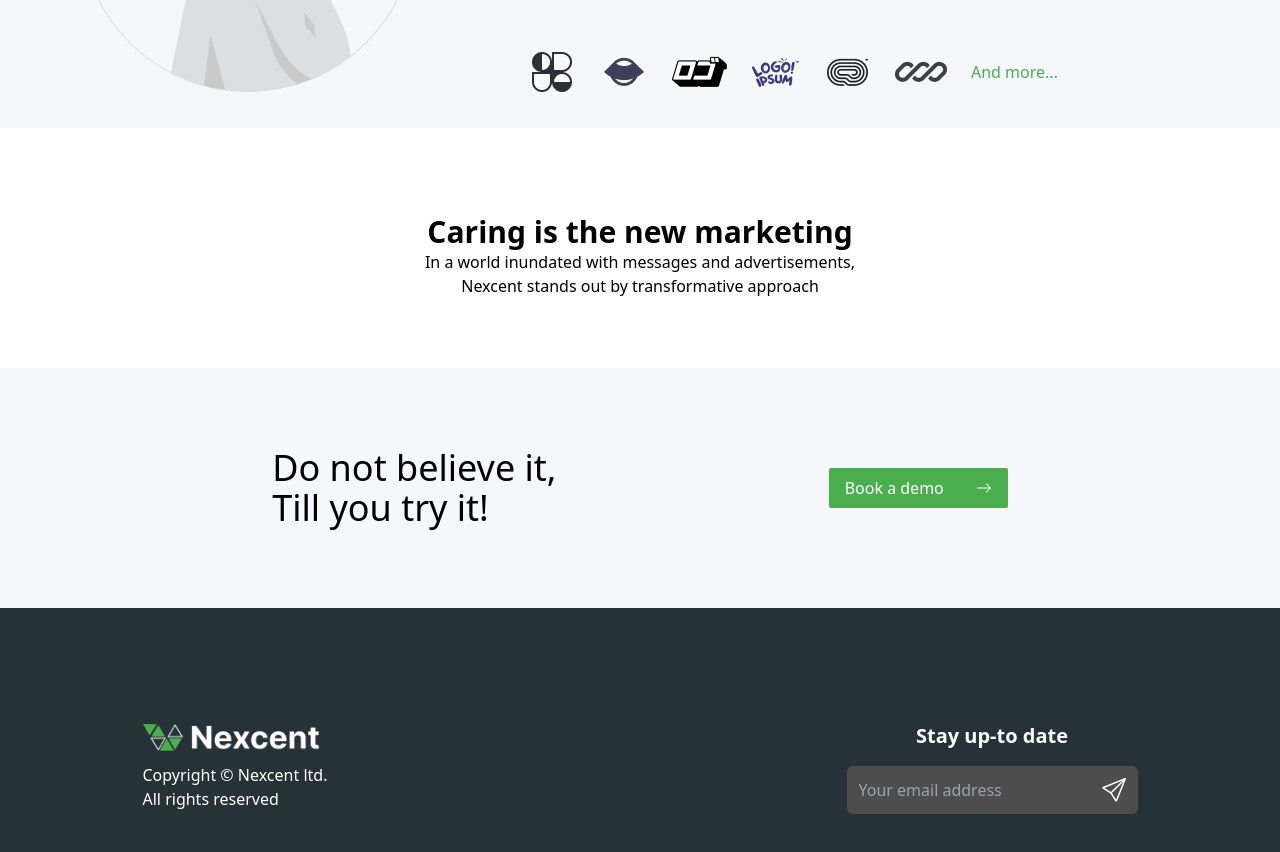
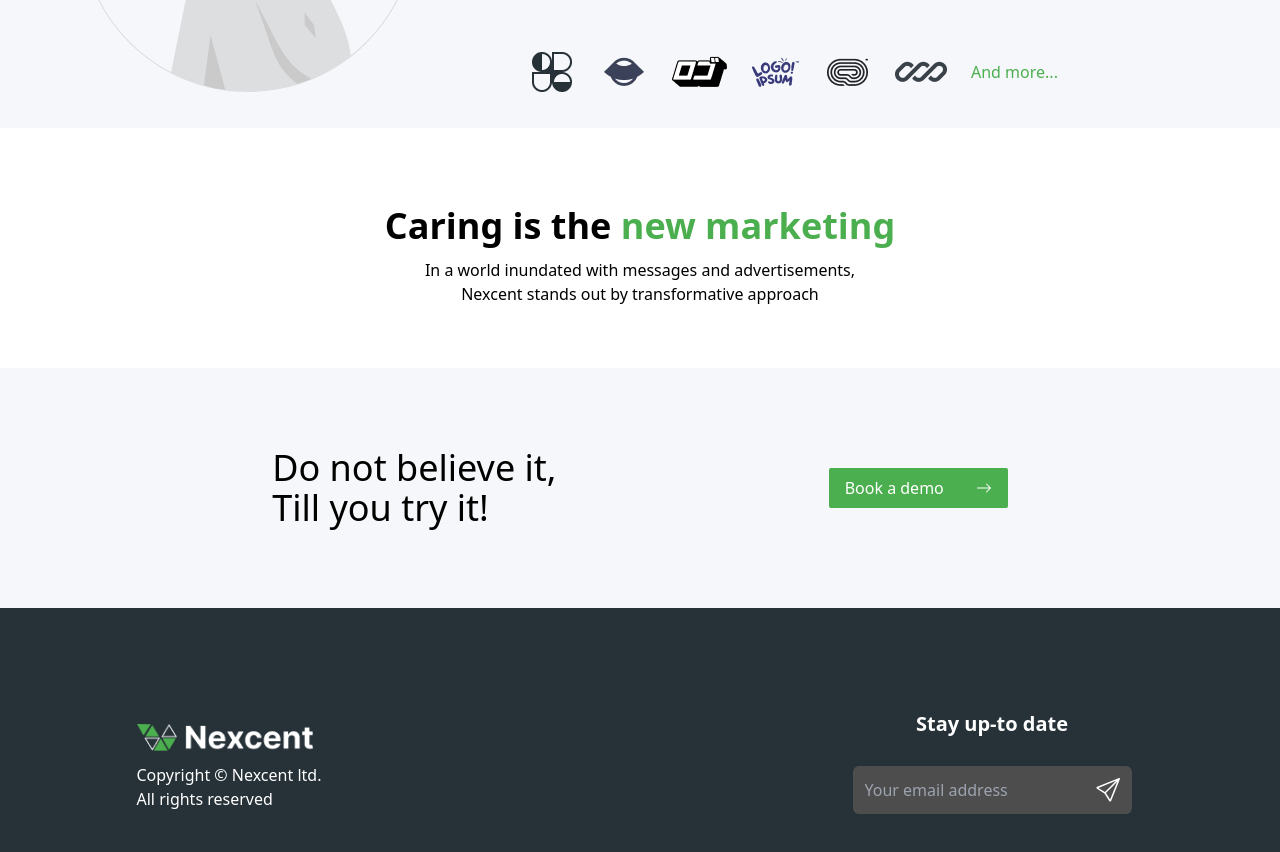
Before and after one commit to Anzi15/Nexcent, a website: page index.html in a window 1280 px wide. Shown: the part 3280-4132 px from the top of the page. Drawn offline with Linux system fonts and the light colour scheme.

Commit message:
email form added

```diff
--- a/index.html
+++ b/index.html
@@ -245,9 +245,9 @@
     </section>
 
     <!-- section caring is marketing -->
-    <section class="w-screen h-[30vh] flex flex-col justify-center items-center p-4">
-        <h1 class="text-3xl font-semibold text-center pt-4">Caring is the new marketing</h1>
-        <p class="m-w-[10rem] text-center ">In a world inundated with messages and advertisements, <br> Nexcent stands out by transformative approach</p>
+    <section class="w-screen h-[30vh] flex flex-col justify-center items-center p-4 gap-3">
+        <h1 class="text-4xl  font-bold text-center pt-4 hover:decoration-dotted hover:decoration-brand_primary hover:underline underline-offset-4">Caring is the <span class="text-brand_primary">new marketing</span></h1>
+        <p class="w-[35%] text-center ">In a world inundated with messages and advertisements, Nexcent stands out by transformative approach</p>
     </section>
 
     <!-- section try first -->
@@ -278,13 +278,18 @@
         <div class="grid gap-4">
             <h1 class="font-semibold text-xl text-center">Stay up-to date</h1>
 
-            <form class="bg-d_grey flex gap-3 p-3 rounded-md">
-                <input required class="focus-visible:outline-none bg-d_grey" placeholder="Your email address" type="email" name="" id="">
-                <button>
-                    <svg xmlns="http://www.w3.org/2000/svg" width="1.5rem" fill="currentColor" class="bi bi-send" viewBox="0 0 16 16">
-                        <path d="M15.854.146a.5.5 0 0 1 .11.54l-5.819 14.547a.75.75 0 0 1-1.329.124l-3.178-4.995L.643 7.184a.75.75 0 0 1 .124-1.33L15.314.037a.5.5 0 0 1 .54.11ZM6.636 10.07l2.761 4.338L14.13 2.576zm6.787-8.201L1.591 6.602l4.339 2.76z"/>
-                      </svg>
-                </button>
+            <form class="flex gap-3 p-3  flex-col" id="form_email" onsubmit=" document.getElementById('form_email_message').classList.remove('hidden'); this.reset(); return false">
+                <div class="flex rounded-md p-3 bg-d_grey">
+
+                    <input required class="focus-visible:outline-none bg-d_grey" placeholder="Your email address" type="email" name="email_inp" id="">
+                    <button id="form_email_submit">
+                        <svg xmlns="http://www.w3.org/2000/svg" width="1.5rem" fill="currentColor" class="bi bi-send" viewBox="0 0 16 16">
+                            <path d="M15.854.146a.5.5 0 0 1 .11.54l-5.819 14.547a.75.75 0 0 1-1.329.124l-3.178-4.995L.643 7.184a.75.75 0 0 1 .124-1.33L15.314.037a.5.5 0 0 1 .54.11ZM6.636 10.07l2.761 4.338L14.13 2.576zm6.787-8.201L1.591 6.602l4.339 2.76z"/>
+                          </svg>
+                    </button>
+                </div>
+
+                <input id="form_email_message" type="text"  class="text-brand_primary bg-brand_black font-semibold text-xl hidden focus-visible:outline-none" name="message" readonly value="Thank you for submission!">
             </form>
         </div>
     </footer>
```
Also changed, not shown: src/css/output.css.
